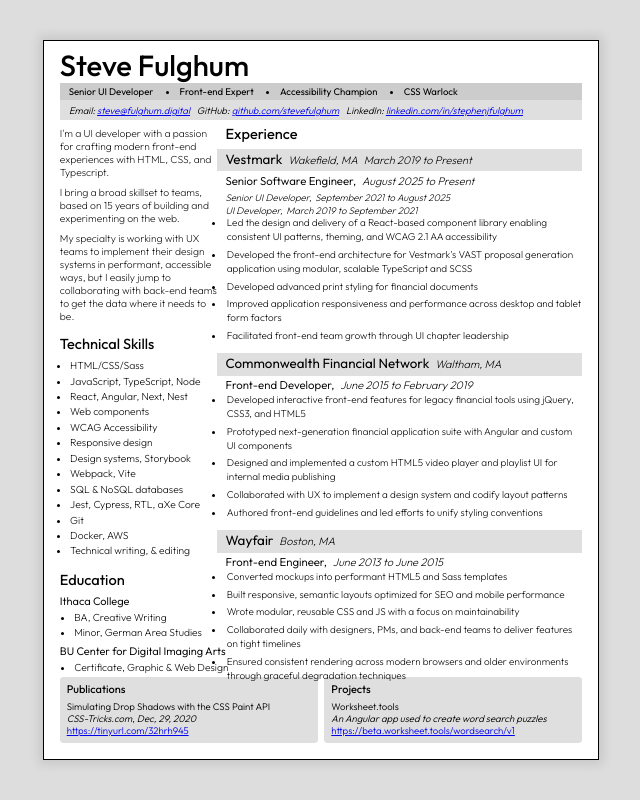
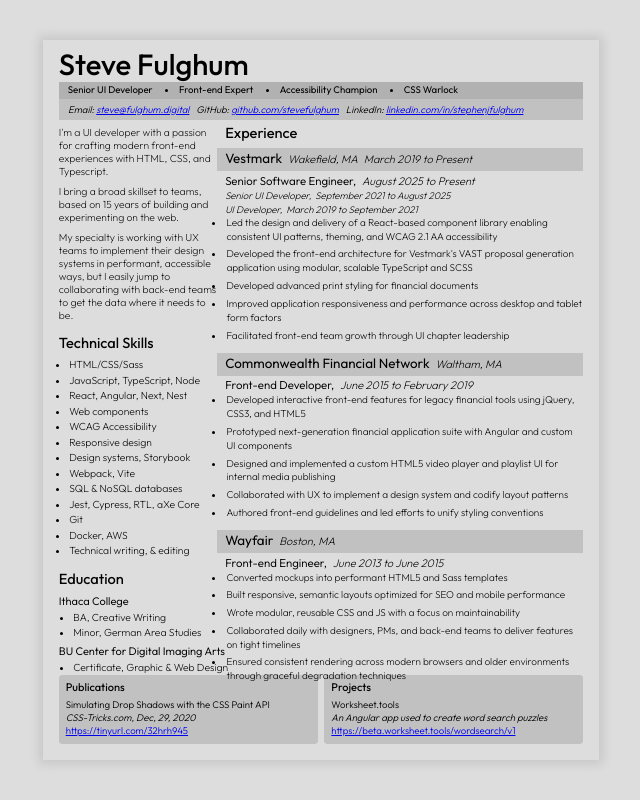
Before and after one commit to stevefulghum/fulghum.digital, an Angular app: page /resume in a window 1280 px wide. Shown: the whole page, without its empty margins (319-959 px from the left). Built offline with nearby package versions, Linux system fonts and the light colour scheme.

Commit message:
basic dark mode

```diff
--- a/src/app/components/page/page.css
+++ b/src/app/components/page/page.css
@@ -1,10 +1,11 @@
+@import url('../../../global.css');
 @import url('../../../functions.css');
 @import url('./page-fallback.css') supports(not (color: if(media(print): #000)));
 
 @layer page {
     @scope(app-page) {
         :scope {
-            background-color: #ddd;
+            background-color: var(--sf-background);
             display: flex;
             flex-direction: column;
             align-items: center;
@@ -28,12 +29,12 @@
             height: --set-by-style(90vh, 100dvh, auto);
             min-height: --set-by-style(min(640px, 400vh), 0, 0);
             gap: --set-by-style(0 1.5%, 0 2ch, 0 2ch);
-            border: --set-by-style(1px solid #000, 0, 0);
+            border: --set-by-style(1px solid var(--sf-border), 0, 0);
             box-sizing: border-box;
-            background-color: #fff;
-            color: #000;
+            background-color: var(--sf-background);
+            color: var(--sf-foreground);
             font-size: 16px;
-            box-shadow: --set-by-style(0 0 10px 4px rgba(0, 0, 0, 0.1), 0, 0);
+            box-shadow: --set-by-style(0 0 10px 4px #111, 0, 0);
             padding: --set-by-style(1.25%, 1.25%, 1ch);
 
             :is(ul, p) {
--- /dev/null
+++ b/src/global.css
@@ -0,0 +1,14 @@
+:root {
+    --sf-background: light-dark(
+        #ddd,
+        #222
+    );
+    --sf-foreground: light-dark(
+        #000,
+        #ccc
+    );
+    --sf-border: light-dark(
+        #000,
+        #111
+    );
+}
--- a/src/styles.css
+++ b/src/styles.css
@@ -1,6 +1,9 @@
+@import url('./global.css');
+@import url('./functions.css');
+
 @layer base {
     :is(html, body) {
-        background-color: #ddd;
+        background-color: var(--sf-background);
         box-sizing: border-box;
         font-family: "Outfit", sans-serif;
         font-optical-sizing: auto;
@@ -16,7 +19,7 @@
         font-size: var(--font-size-h1, 4.25cqh);
         margin: 0;
         padding: 0;
-        color: #000;
+        color: var(--sf-foreground);
         line-height: 1;
         text-box-trim: trim-both;
         text-box-edge: cap alphabetic;
@@ -89,7 +92,7 @@
 
     @media print {
         html {
-            background-color: #fff !important;
+            background-color: var(--sf-background) !important;
         }
 
         :is(body, app-root, app-page) {
@@ -98,7 +101,7 @@
 
         a {
             text-decoration: none;
-            color: #000;
+            color: var(--sf-foreground);
         }
 
         app-page {
@@ -116,4 +119,10 @@
         size: letter portrait;
         margin: .125in;
     }
+
+    @media (prefers-color-scheme: dark) {
+        body {
+            color-scheme: dark;
+        }
+    }
 }
```
